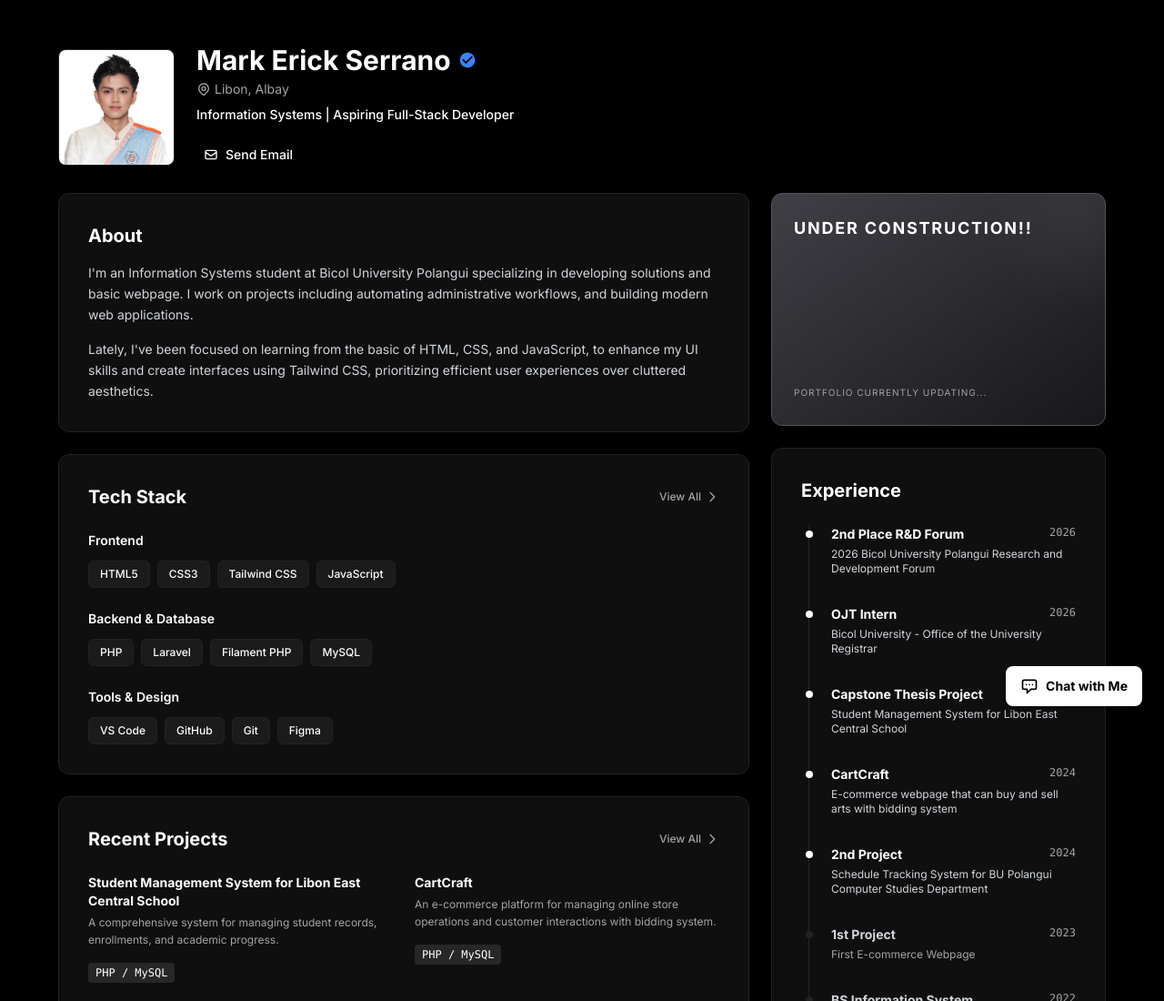
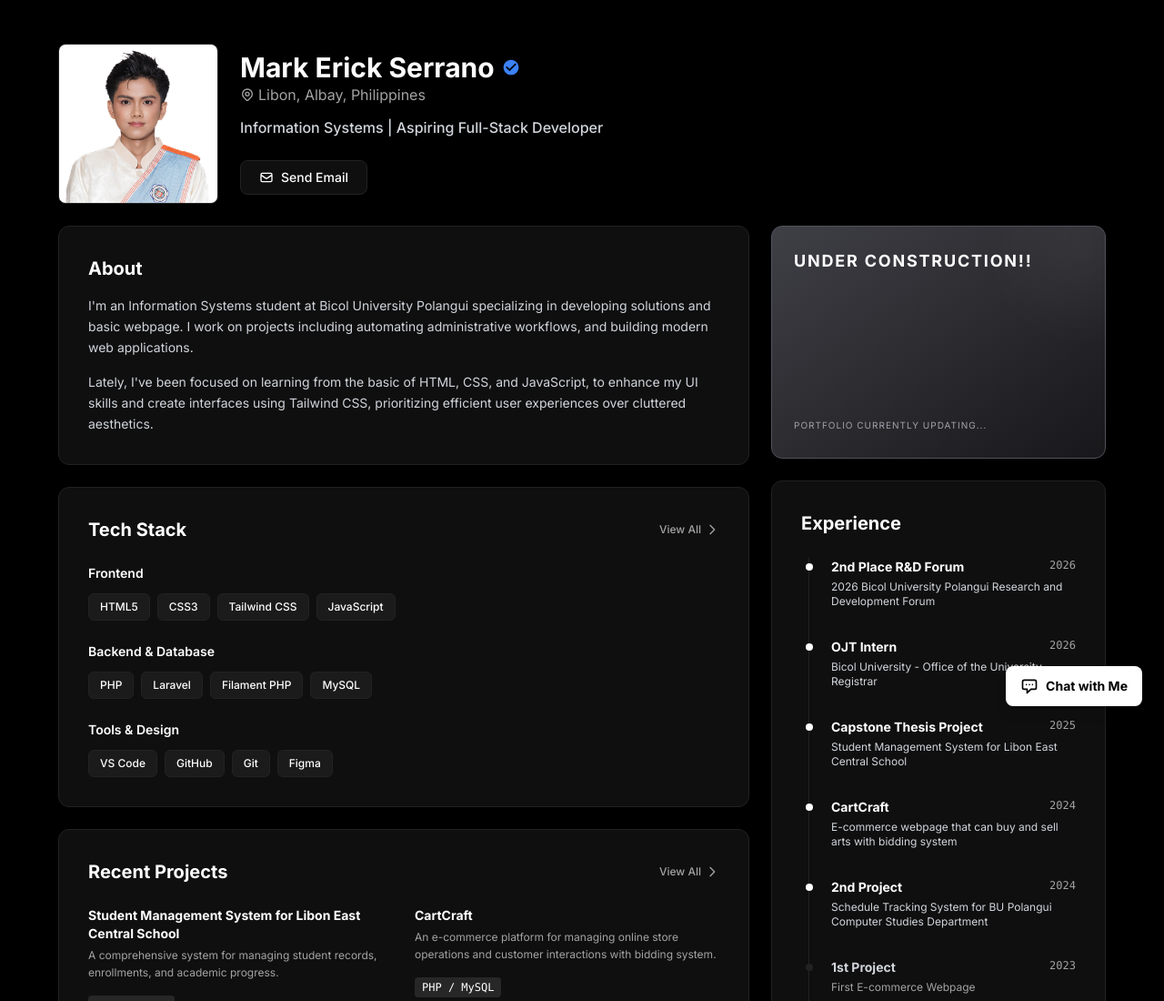
Before and after one commit to renjiyomo/portfolio, a plain HTML site: page public/index.html in a window 1280 px wide. Shown: the top 1100 px of the page at 91% size. Drawn offline with nearby package versions, Linux system fonts and the light colour scheme.

Commit message:
updated the header flex and mobiel view design, make the image more bigger.

```diff
--- a/public/index.html
+++ b/public/index.html
@@ -1,7 +1,7 @@
 <!DOCTYPE html>
 <html lang="en">
 <head>
-    <meta charset="UTF-8"/>
+    <meta charset="UTF-8">
     <meta name="viewport" content="width=device-width, initial-scale=1.0"/>
     <meta name="description" content="Information System Student, Aspiring in Full-Stack Developer."/>
     <meta name="author" content="Mark Erick Padua Serrano"/>
@@ -30,7 +30,7 @@
                         sans: ['Inter', 'sans-serif'],
                     },
                     colors: {
-                        base: '#000000',
+                        bgbody: '#000000',
                         card: '#0f0f0f',
                         border: '#222222',
                         muted: '#a3a3a3',
@@ -41,33 +41,35 @@
         }
     </script>
 </head>
-<body class="bg-base text-white font-sans antialiased min-h-screen p-4 md:p-8 lg:p-12">
+<body class="bg-bgbody text-white font-sans antialiased min-h-screen p-4 md:p-8 lg:p-12">
 
-    <div class="max-w-6xl mx-auto flex flex-col gap-6">
+    <div class="max-w-6xl mx-auto flex flex-col gap-6 mt-4 sm:mt-auto">
 
-        <header class="flex flex-col md:flex-row gap-6 items-start md:items-center w-full">
-            <div class="w-32 h-32 shrink-0 rounded-lg overflow-hidden bg-card border border-border">
+        <header class="flex flex-row gap-4 sm:gap-6 items-start w-full">
+            <div class="w-36 h-36 sm:w-44 sm:h-44 shrink-0 rounded-lg overflow-hidden bg-card border border-border shadow-sm">
                 <img src="assets/images/TOR_no_NAMETAG.jpg" alt="Mark Erick Padua Serrano" class="w-full h-full object-cover">
             </div>
 
-            <div class="flex flex-col w-full">
+            <div class="flex flex-col w-full min-w-0">
                 <div class="flex justify-between items-start w-full">
-                    <div>
-                        <h1 class="text-3xl font-bold flex items-center gap-2">
+                    <div class="w-full">
+                        <h1 class="text-xl sm:text-3xl mt-2 font-bold flex items-center gap-1 sm:gap-2 flex-wrap leading-tight">
                             Mark Erick Serrano
-                            <svg class="w-5 h-5 text-blue-500" fill="currentColor" viewBox="0 0 24 24"><path d="M12 2C6.48 2 2 6.48 2 12s4.48 10 10 10 10-4.48 10-10S17.52 2 12 2zm-2 15l-5-5 1.41-1.41L10 14.17l7.59-7.59L19 8l-9 9z"/></svg>
+                            <svg class="w-4 h-4 sm:w-5 sm:h-5 text-blue-500 shrink-0" fill="currentColor" viewBox="0 0 24 24"><path d="M12 2C6.48 2 2 6.48 2 12s4.48 10 10 10 10-4.48 10-10S17.52 2 12 2zm-2 15l-5-5 1.41-1.41L10 14.17l7.59-7.59L19 8l-9 9z"/></svg>
                         </h1>
-                        <p class="text-sm text-muted mt-1 flex items-center gap-1">
-                            <svg class="w-4 h-4" fill="none" stroke="currentColor" viewBox="0 0 24 24"><path stroke-linecap="round" stroke-linejoin="round" stroke-width="2" d="M17.657 16.657L13.414 20.9a1.998 1.998 0 01-2.827 0l-4.244-4.243a8 8 0 1111.314 0z"/><path stroke-linecap="round" stroke-linejoin="round" stroke-width="2" d="M15 11a3 3 0 11-6 0 3 3 0 016 0z"/></svg>
-                            Libon, Albay
+                        <p class="text-xs sm:text-base text-muted flex items-center gap-1">
+                            <svg class="w-3.5 h-3.5 sm:w-4 sm:h-4 shrink-0" fill="none" stroke="currentColor" viewBox="0 0 24 24"><path stroke-linecap="round" stroke-linejoin="round" stroke-width="2" d="M17.657 16.657L13.414 20.9a1.998 1.998 0 01-2.827 0l-4.244-4.243a8 8 0 1111.314 0z"/><path stroke-linecap="round" stroke-linejoin="round" stroke-width="2" d="M15 11a3 3 0 11-6 0 3 3 0 016 0z"/></svg>
+                            Libon, Albay, Philippines
                         </p>
-                        <p class="text-sm font-medium mt-2">Information Systems | Aspiring Full-Stack Developer</p>
+                        <p class="text-xs sm:text-base font-medium mt-1.5 sm:mt-3 leading-tight text-gray-300">
+                            Information Systems | Aspiring Full-Stack Developer
+                        </p>
                     </div>
                 </div>
 
-                <div class="flex flex-wrap gap-3 mt-4">
-                    <a href="mailto:markerickserrano1@gmail.com" class="flex items-center gap-2 text-white hover:text-gray-300 text-sm font-medium px-2 py-2 transition">
-                        <svg class="w-4 h-4" fill="none" stroke="currentColor" viewBox="0 0 24 24"><path stroke-linecap="round" stroke-linejoin="round" stroke-width="2" d="M3 8l7.89 5.26a2 2 0 002.22 0L21 8M5 19h14a2 2 0 002-2V7a2 2 0 00-2-2H5a2 2 0 00-2 2v10a2 2 0 002 2z"/></svg>
+                <div class="flex flex-wrap gap-2 sm:gap-3 mt-4 sm:mt-6">
+                    <a href="mailto:markerickserrano1@gmail.com" class="flex items-center gap-1.5 sm:gap-2 text-white hover:text-gray-300 text-xs sm:text-sm font-medium border border-border bg-card pt-2 pb-2 pl-5 pr-5 rounded-lg py-1 transition">
+                        <svg class="w-3.5 h-3.5 sm:w-4 sm:h-4" fill="none" stroke="currentColor" viewBox="0 0 24 24"><path stroke-linecap="round" stroke-linejoin="round" stroke-width="2" d="M3 8l7.89 5.26a2 2 0 002.22 0L21 8M5 19h14a2 2 0 002-2V7a2 2 0 00-2-2H5a2 2 0 00-2 2v10a2 2 0 002 2z"/></svg>
                         Send Email
                     </a>
                 </div>
```
